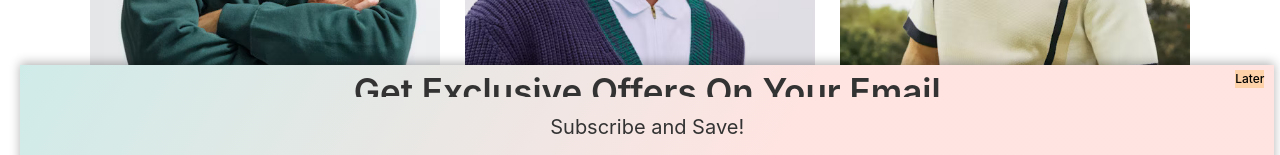
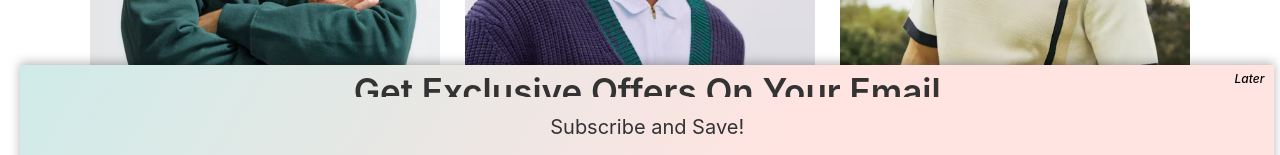
Before and after one commit to FranklinUniversityCompSciPracticum/SU25_Team2, a React (Create React App) app in the folder frontend/: page / in a window 1280 px wide. In both pictures the pointer is over the button "Later". Shown: the part 553-708 px from the top of the page. Built offline with nearby package versions, Linux system fonts and the light colour scheme.

Commit message:
Newsletter close button italics

```diff
--- a/frontend/src/Components/NewsLetter/NewsLetter.css
+++ b/frontend/src/Components/NewsLetter/NewsLetter.css
@@ -42,7 +42,7 @@
 }
 
 .close-button:hover {
-    background-color: #fdcb92B0;
+    font-style: italic;
     transition: all 0.2s ease-in-out;
 }
 
```
